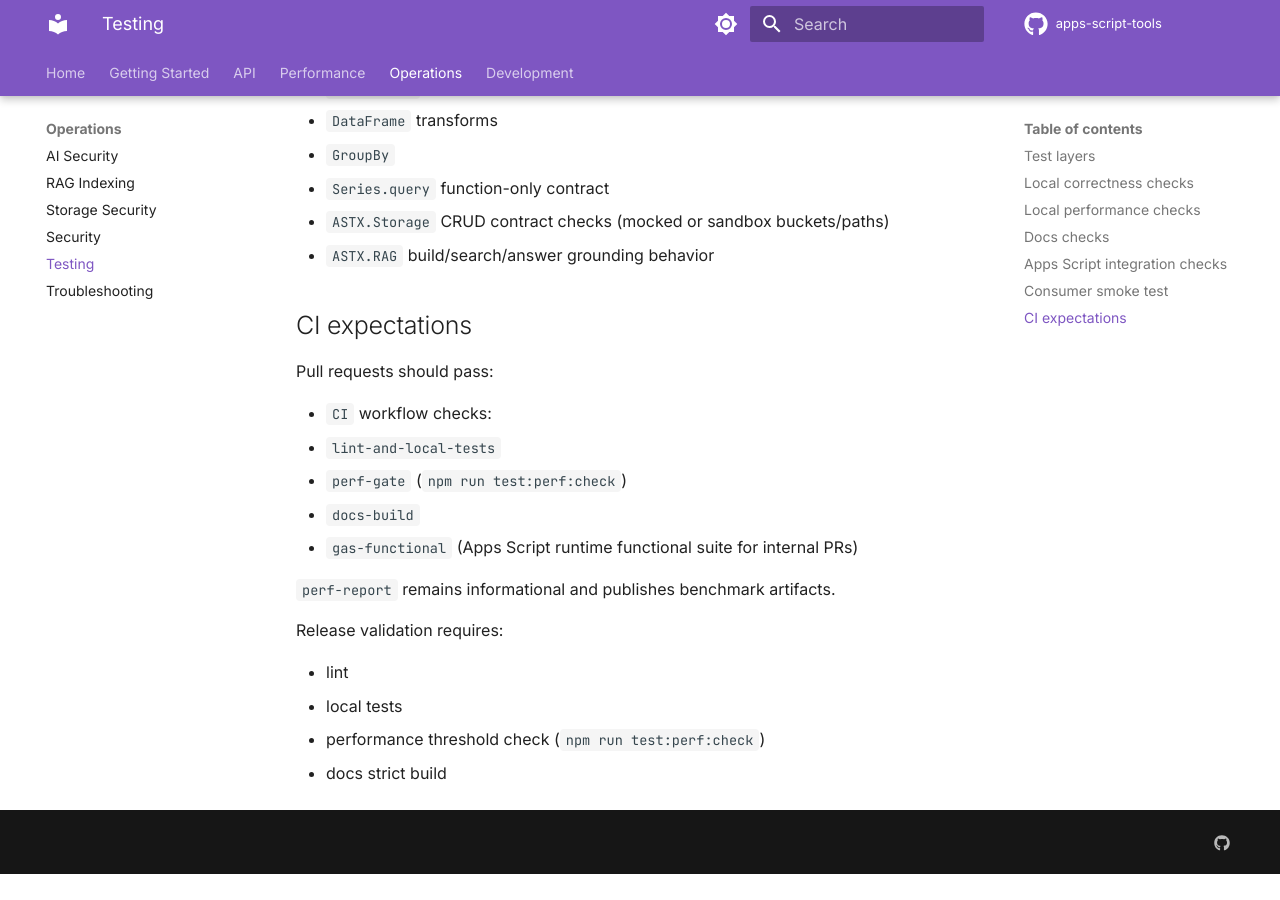
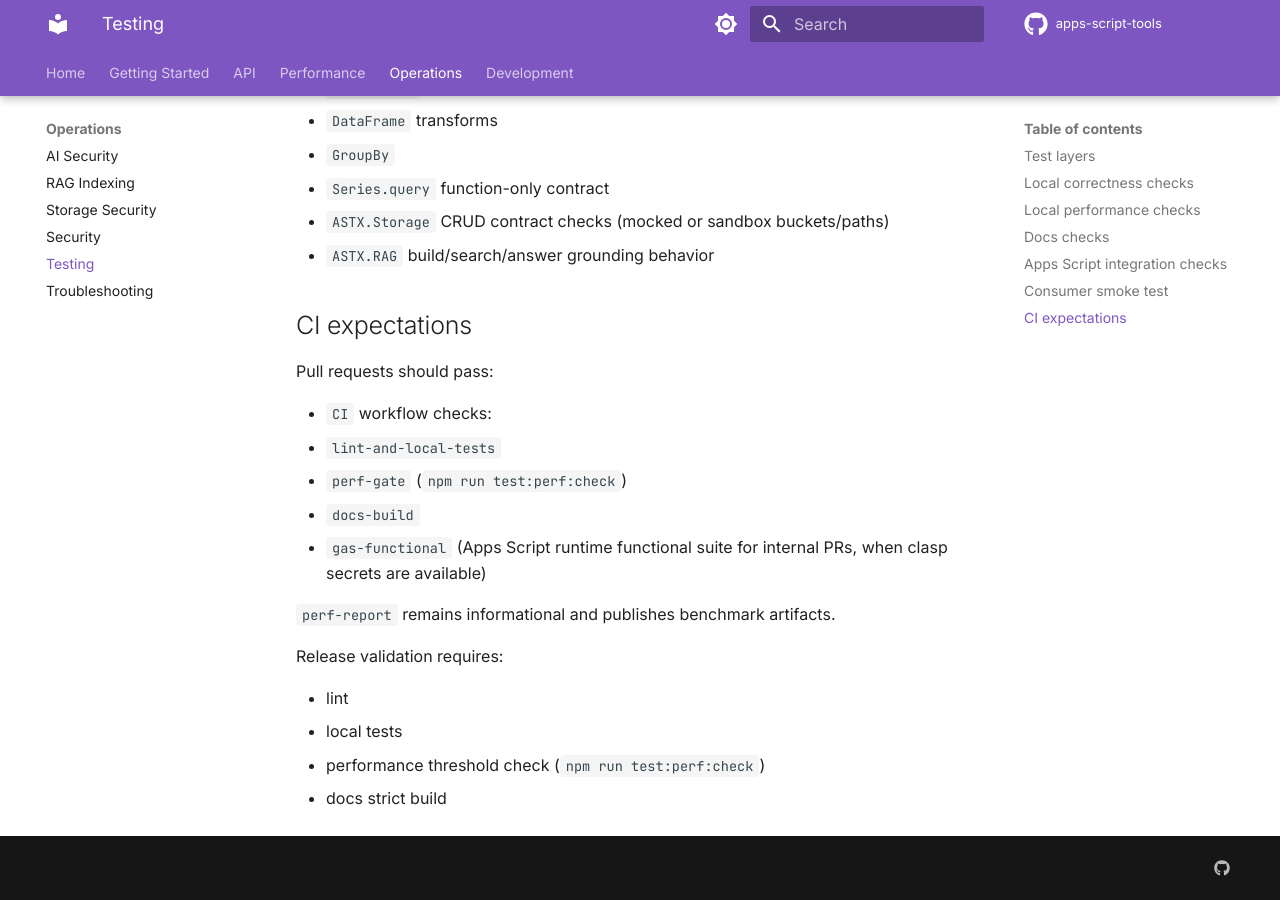
Before and after one commit to joe-broadhead/apps-script-tools, an MkDocs documentation site: the page built from docs/operations/testing.md, in a window 1280 px wide and 900 px high, scrolled down 1927 px. Built offline with MkDocs 1.6.1 and Material for MkDocs 9.7.7, drawn with Linux system fonts in a browser that asks for light colours; comment, search, counter and statistics services are not loaded; before the commit the page ends 2801 px from its top, so only the background shows below that; some of the changed text lies outside the part shown.

Commit message:
Fix reusable GAS workflow secret handling in CI

```diff
--- a/docs/operations/testing.md
+++ b/docs/operations/testing.md
@@ -47,7 +47,7 @@ Run via reusable workflow:
 
 - `.github/workflows/integration-gas.yml`
 
-PR CI runs `suite=functional` through the `gas-functional` job (internal PRs and branch pushes).
+PR CI runs `suite=functional` through the `gas-functional` job (internal PRs and branch pushes) when clasp secrets are configured.
 
 Dispatch options:
 
@@ -92,7 +92,7 @@ Pull requests should pass:
   - `lint-and-local-tests`
   - `perf-gate` (`npm run test:perf:check`)
   - `docs-build`
-  - `gas-functional` (Apps Script runtime functional suite for internal PRs)
+  - `gas-functional` (Apps Script runtime functional suite for internal PRs, when clasp secrets are available)
 
 `perf-report` remains informational and publishes benchmark artifacts.
 
```
Also changed, not shown: 1 other file.
